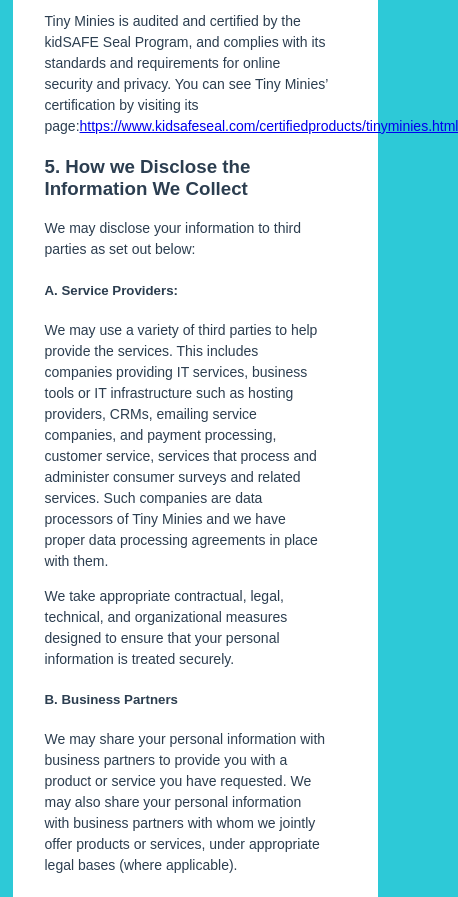
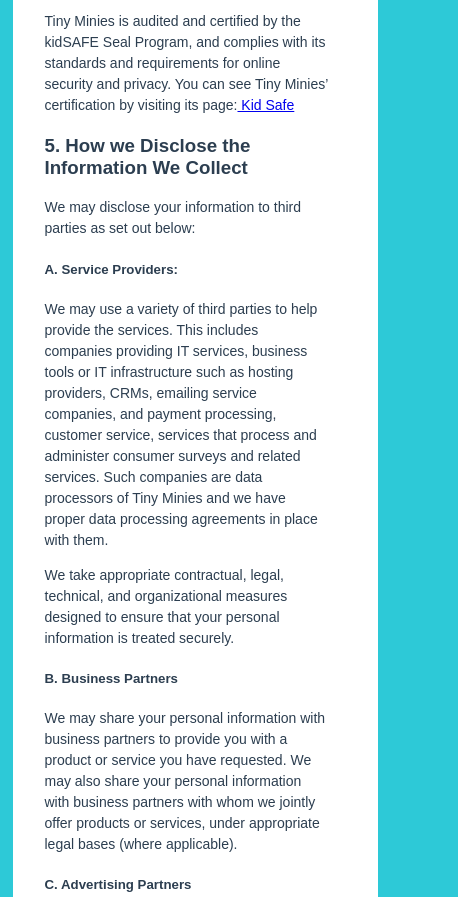
Before and after one commit to diyojen-io/tinyminies-vodafone-landing, a plain HTML site: page privacy-policy.html in a window 390 px wide. Shown: the part 11013-11910 px from the top of the page, 458 px wide, since content can reach past the window. Drawn offline with Linux system fonts and the light colour scheme.

Commit message:
Fixed issue with URL link overflowing on mobile

```diff
--- a/privacy-policy.html
+++ b/privacy-policy.html
@@ -546,7 +546,8 @@
               security and privacy. You can see Tiny Minies’ certification by
               visiting its page:<a
                 href="https://www.kidsafeseal.com/certifiedproducts/tinyminies.html"
-                >https://www.kidsafeseal.com/certifiedproducts/tinyminies.html</a
+              >
+                Kid Safe</a
               >
             </p>
             <h3>5. How we Disclose the Information We Collect</h3>
```
